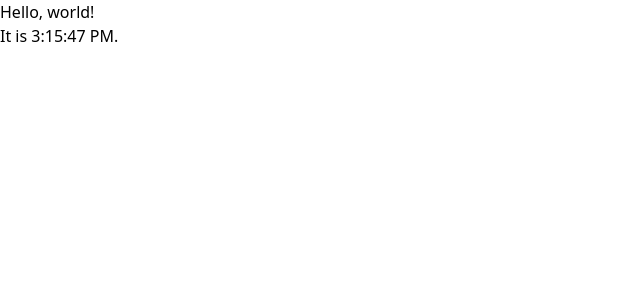
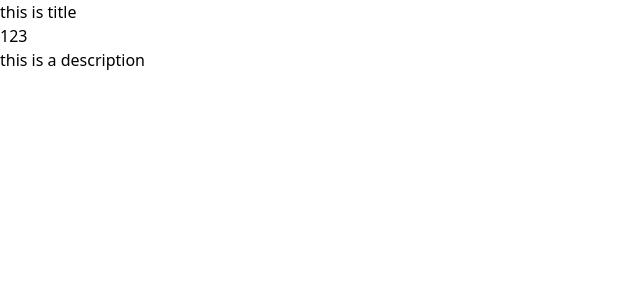
Before and after one commit to Ishan-Sandaruwan/react-js-zero-to-hero, a React (Create React App) app: page / in a window 1280 px wide. Shown: the top 300 px of the page, without its empty margins (0-640 px from the left). Built offline with nearby package versions, Linux system fonts and the light colour scheme.

Commit message:
add 2 ex to props

```diff
--- a/src/App.js
+++ b/src/App.js
@@ -7,6 +7,8 @@ import Ex3_Func from "./components/day1-2/Ex3_Func";
 import Ex4_Class from "./components/day1-2/Ex4_Class";
 import Ex5_Class from "./components/day1-2/Ex5_Class";
 import Ex6_Class from "./components/day1-2/Ex6_Class";
+import Ex1_Props from "./components/day3/Ex1_Props";
+import Ex2_Props from "./components/day3/Ex2_Props";
 
 export default function App() {
   return (
@@ -18,6 +20,8 @@ export default function App() {
     // <Ex3_Class />
     // <Ex4_Class />
     // <Ex5_Class value="12344456" />
-    <Ex6_Class/>
+    // <Ex6_Class/>
+    // <Ex1_Props name="saman" age={12} />
+    <Ex2_Props/>
   );
 }
--- /dev/null
+++ b/src/components/day3/Ex1_Props.jsx
@@ -0,0 +1,11 @@
+import React from 'react'
+
+// Exercise 1: Create a functional component UserCard that accepts name and age as props and displays a user card.
+
+export default function Ex1_Props(props) {
+  return (
+    <div>
+        name : {props.name} , age : {props.age}
+    </div>
+  )
+}
--- /dev/null
+++ b/src/components/day3/Ex2_Props.jsx
@@ -0,0 +1,21 @@
+import React, { Component } from 'react';
+
+// Exercise 2: Create a class component Product that accepts title, price, and description as props and displays the product information. Set default props for title and price.
+
+export default class Ex2_Props extends Component {
+    static defaultProps = {
+        title: "this is title",
+        price: 123,
+        description: "this is a description"
+    };
+
+    render() {
+        return (
+            <div>
+                <h1>{this.props.title}</h1>
+                <h2>{this.props.price}</h2>
+                <p>{this.props.description}</p>
+            </div>
+        );
+    }
+}
```
